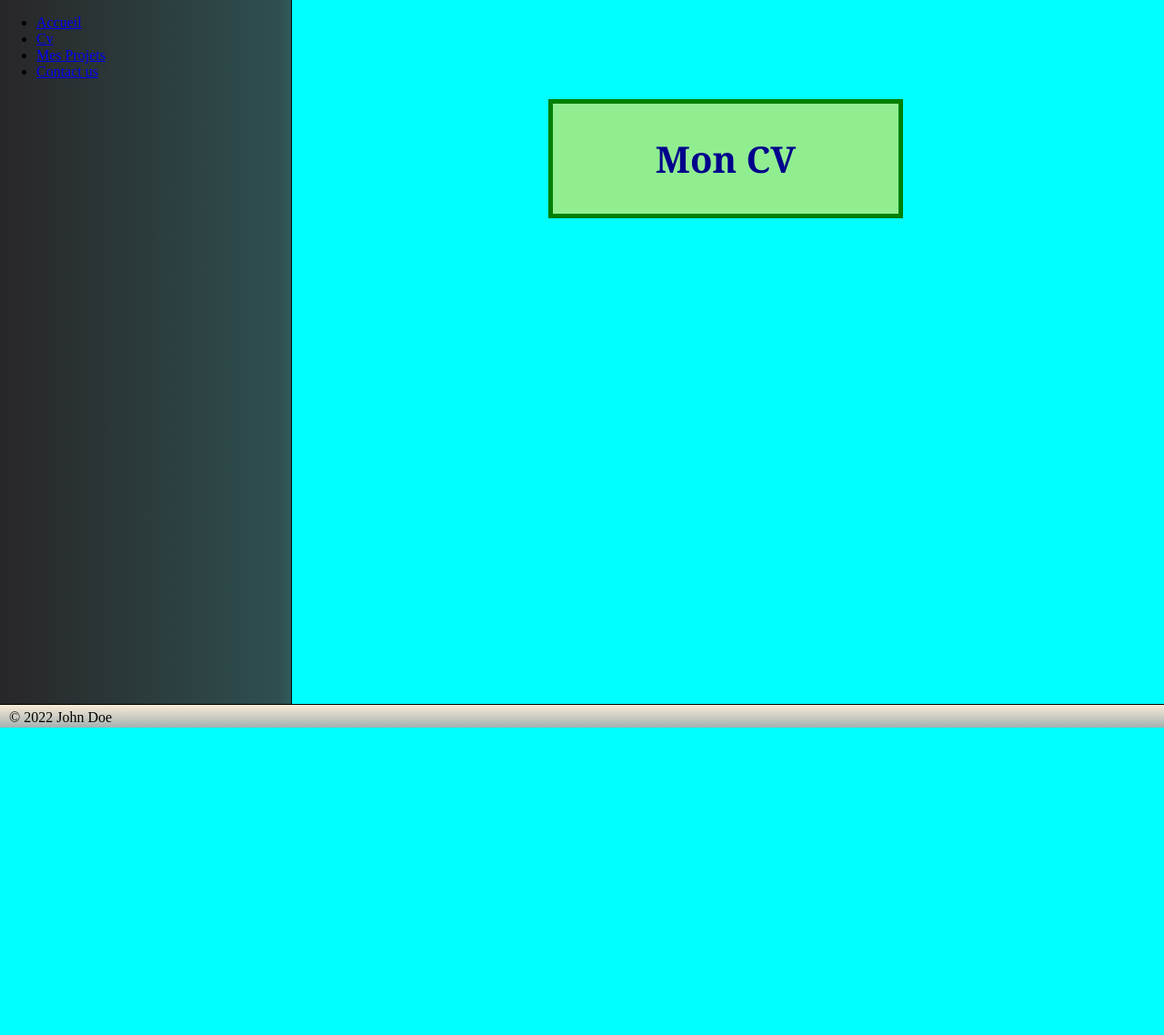
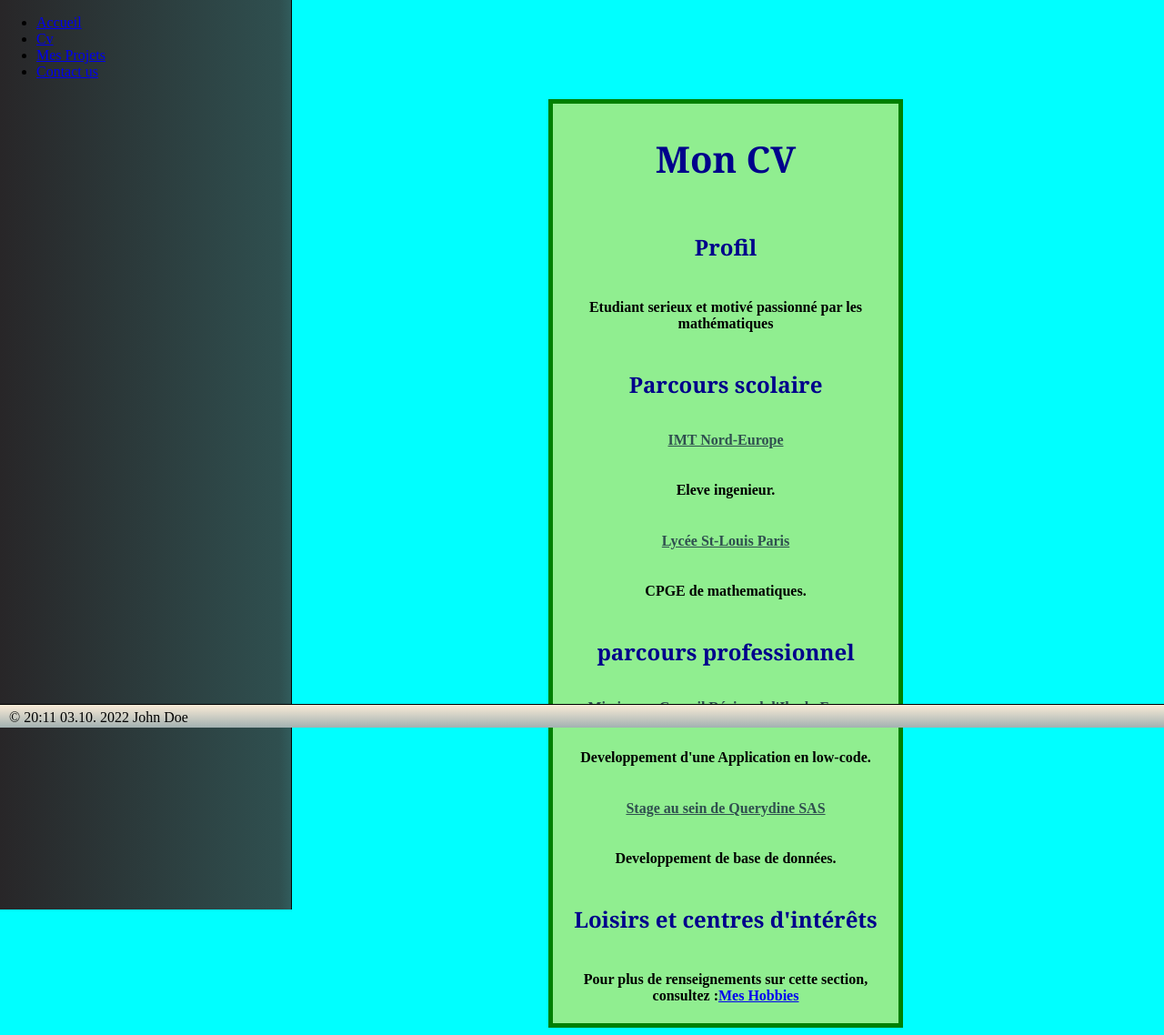
Before and after one commit to singepantsu/TP_IDAW, a PHP site: page /index.php?page=cv in a window 1280 px wide. Shown: the whole page at 91% size. Before the commit the page ends 800 px from the top, so only its background shows below. Run offline with PHP 8.4, Linux system fonts and the light colour scheme.

Commit message:
Commit du vendredi

```diff
--- a/TP_2/cv.php
+++ b/TP_2/cv.php
@@ -1,5 +1,19 @@
 <div class="prem-flex">
     <div class="sec-flex">
-        <h1>Mon CV</h1>
+    <h1 style="text-align: center;">Mon CV</h1>
+                    <h2>Profil</h2>
+                    <h4>Etudiant serieux et motivé passionné par les mathématiques</h4>
+                    <h2>Parcours scolaire</h2>
+                    <h3><u>IMT Nord-Europe</u></h3>
+                    <h4>Eleve ingenieur.</h4>
+                    <h3><u>Lycée St-Louis Paris</u></h3>
+                    <h4>CPGE de mathematiques.</h4>
+                    <h2>parcours professionnel</h2>
+                    <h3><u>Mission au Conseil Régional d'Ile-de-France</u></h3>
+                    <h4>Developpement d'une Application en low-code.</h4>
+                    <h3><u>Stage au sein de Querydine SAS</u></h3>
+                    <h4>Developpement de base de données.</h4>
+                    <h2>Loisirs et centres d'intérêts</h2>
+                    <h4>Pour plus de renseignements sur cette section, consultez :<a href="hobbies.html">Mes Hobbies</a></h4>
     </div>
 </div>
--- a/TP_2/style.css
+++ b/TP_2/style.css
@@ -28,7 +28,7 @@
     left: 0;
     background: linear-gradient(90deg, rgba(40,38,40,1) 0%, darkslategray 96%, rgb(49, 92, 92) 100%);
     border-right: 1px solid black;
-    max-height: 100%;
+    height: 1000px;
     overflow: hidden;
 }
 .prem-flex {
--- a/TP_2/template_footer.php
+++ b/TP_2/template_footer.php
@@ -1,5 +1,8 @@
 <footer>
-    © 2022 John Doe
+    <?php
+date_default_timezone_set('UTC');
+echo "© " . date('H:i m.d. Y') . " John Doe";
+?>
 </footer>
 </body>
 </html>
```
